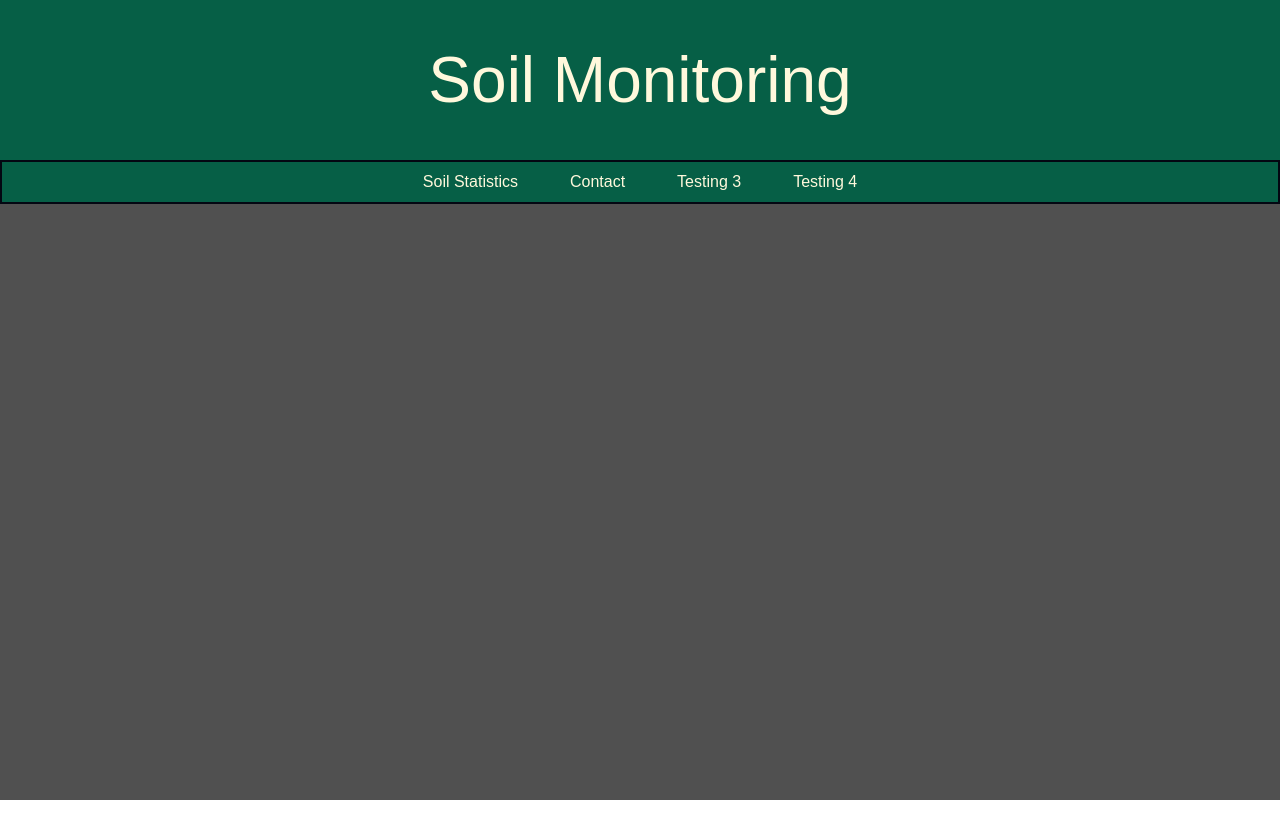
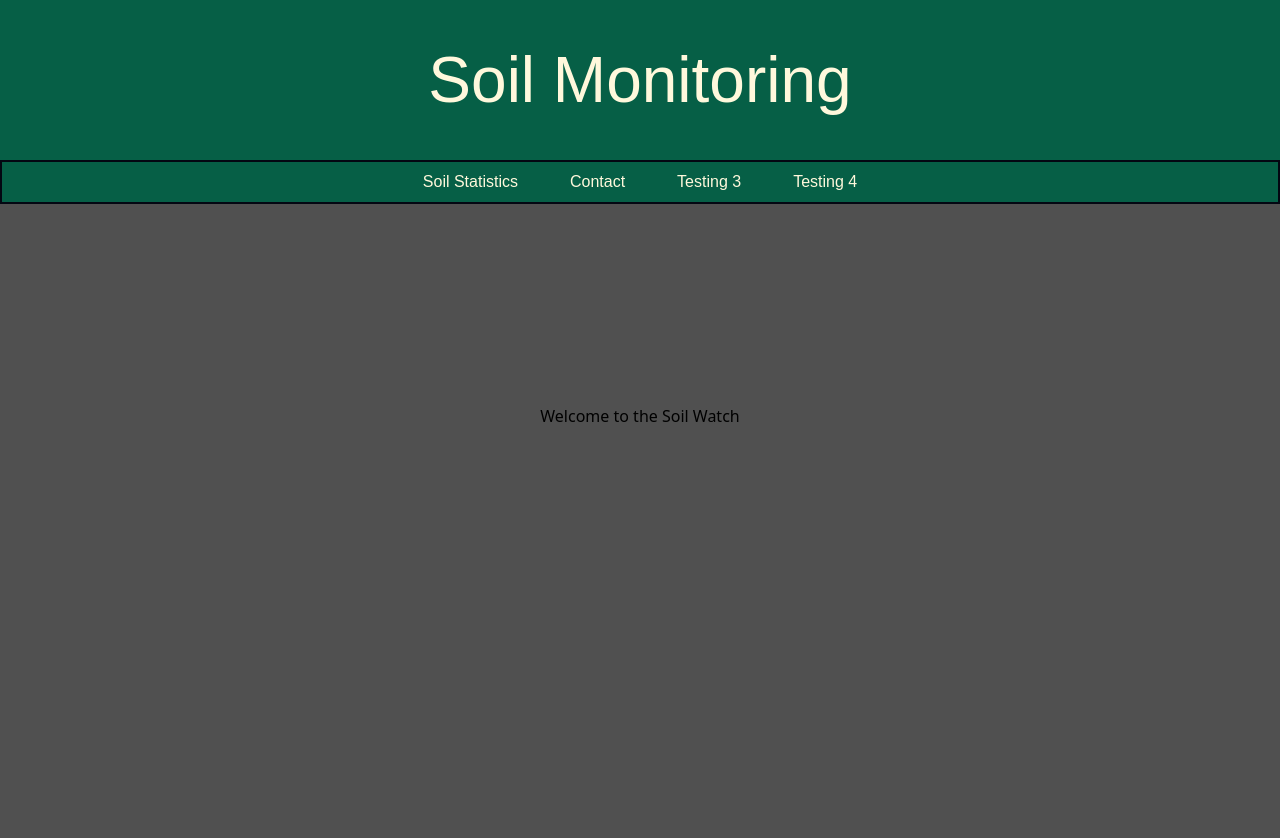
Before and after one commit to tazboi/The-Soil-Watch, a Next.js app in the folder App/soil-monitor/: page / in a window 1280 px wide. Shown: the top 838 px of the page. Before the commit the page ends 800 px from the top, so only its background shows below. Built offline with nearby package versions, Linux system fonts and the light colour scheme.

Commit message:
Made the welcome page and added some text just to get the centering right

```diff
--- a/App/soil-monitor/app/page.jsx
+++ b/App/soil-monitor/app/page.jsx
@@ -1,6 +1,7 @@
 import React from 'react';
 import HomePageNav from "@/components/homePageNav.jsx";
 import "/styles/styles.css"
+import WelcomeScreen from "@/components/welcomeScreen";
 
 
 
@@ -12,6 +13,8 @@ return (
         </header>
 
         <HomePageNav/>
+
+        <WelcomeScreen/>
     </div>
 
 
--- /dev/null
+++ b/App/soil-monitor/components/welcomeScreen.jsx
@@ -0,0 +1,13 @@
+import React from 'react';
+
+const WelcomeScreen = () => {
+    return (
+        <div className="relative h-screen">
+            <h1 className="flex self-center absolute top-1/4 left-1/2 transform -translate-x-1/2">
+                Welcome to the Soil Watch
+            </h1>
+        </div>
+    );
+};
+
+export default WelcomeScreen;
```
